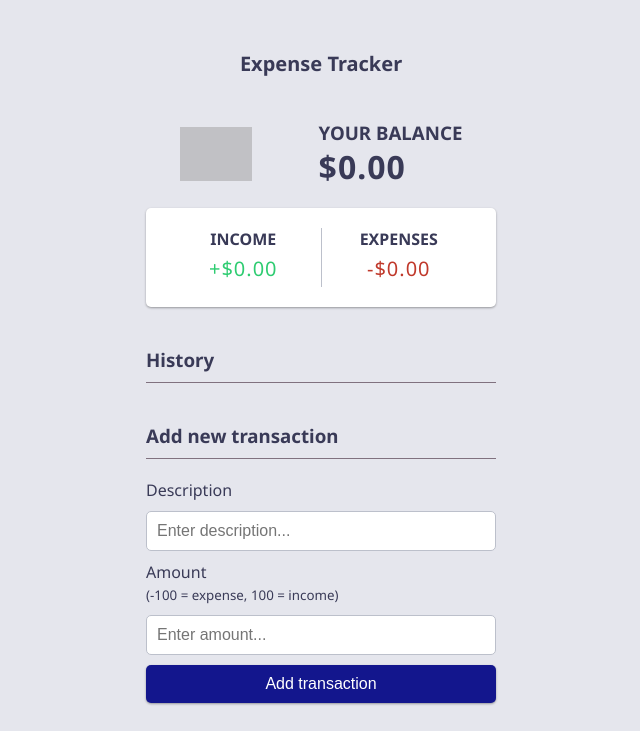
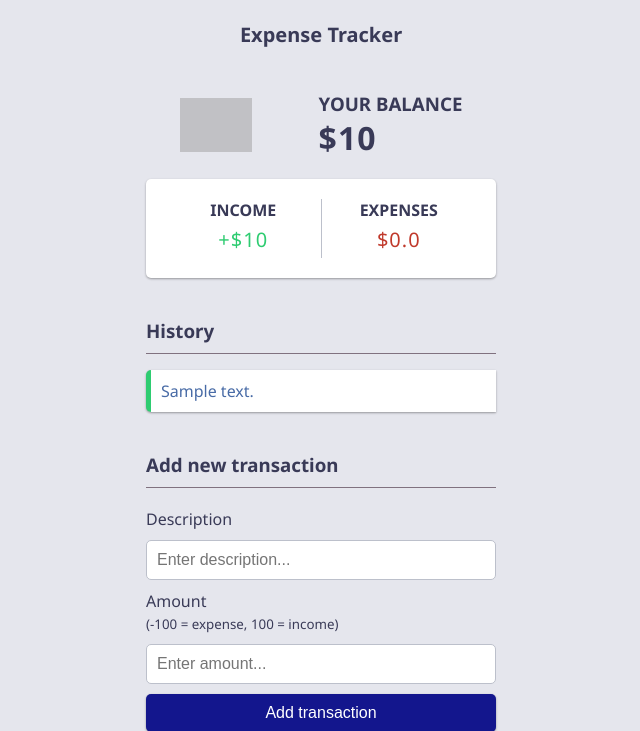
Before and after one commit to varunsahil10/Expense-Tracker, a Django app: page / in a window 1280 px wide. Shown: the top 731 px of the page, without its empty margins (319-959 px from the left). Run offline with Django 5.2, Linux system fonts and the light colour scheme; tables that the repository leaves empty hold one stand-in row (values such as "Sample post"); one stand-in notice (Sample message) is shown; some libraries are stand-ins or nearby versions; grey boxes are pictures that could not be loaded.

Commit message:
Transactions recording and balance update

```diff
--- a/expense/tracker/models.py
+++ b/expense/tracker/models.py
@@ -10,8 +10,11 @@ class BaseModel(models.Model):
         abstract = True
 
 class Transaction(BaseModel):
-    description = models.CharField(max_length=100)
-    amount = models.DecimalField(max_digits=10,decimal_places=2)
+    description = models.CharField(max_length=100, blank=False, null=False)
+    amount = models.DecimalField(max_digits=10,decimal_places=2, blank=False, null=False)
 
     class Meta:
-        ordering = ['description']
+        ordering = ['created_at']
+
+    def isNegative(self):
+        return self.amount < 0
--- a/expense/tracker/templates/base.html
+++ b/expense/tracker/templates/base.html
@@ -1,13 +1,16 @@
 <!DOCTYPE html>
 <html>
     <head>
+        {% block head %}
         <title>
             {% block title %}
                 Expense Tracker
             {% endblock %}
         </title>
         {% include 'styles.html' %}
+        {% endblock %}
     </head>
+
     <body>
         {% block body %}
 
--- a/expense/tracker/templates/index.html
+++ b/expense/tracker/templates/index.html
@@ -1,31 +1,40 @@
 {% extends 'base.html' %}
+{% block head %}
+{{ block.super }}
+<link rel="stylesheet" href="https://cdnjs.cloudflare.com/ajax/libs/font-awesome/4.0.0/css/font-awesome.css"
+    integrity="sha512-72McA95q/YhjwmWFMGe8RI3aZIMCTJWPBbV8iQY3jy1z9+bi6+jHnERuNrDPo/WGYEzzNs4WdHNyyEr/yXJ9pA=="
+    crossorigin="anonymous" referrerpolicy="no-referrer" />
+{% endblock head %}
 
 {% block body %}
 
 <h1>Expense Tracker</h1>
 <div class="container">
     <div class="header">
-    <img
-      src="https://i.ibb.co/jfScDTC/budget.png"
-      alt="Expense Tracker"
-    />
+        <img src="https://i.ibb.co/jfScDTC/budget.png" alt="Expense Tracker" />
         <div class="balance-container">
             <h2>Your Balance</h2>
-      <h2 id="balance" class="balance">$0.00</h2>
+            <h2 id="balance" class="balance">${{balance}}</h2>
         </div>
     </div>
     <div class="inc-exp-container">
         <div>
             <h4>Income</h4>
-      <p id="money-plus" class="money plus">+$0.00</p>
+            <p id="money-plus" class="money plus">+${{income}}</p>
         </div>
         <div>
             <h4>Expenses</h4>
-      <p id="money-minus" class="money minus">-$0.00</p>
+            <p id="money-minus" class="money minus">${{expense}}</p>
         </div>
     </div>
     <h3>History</h3>
-  <ul id="list" class="list"></ul>
+    <ul id="list" class="list">
+        {% for transaction in transactions %}
+        <li class="{% if transaction.isNegative %} minus {% else %} plus {% endif %}">
+            {{transaction.description}} <button class="delete-btn"><i class="fa fa-times"></i></button>
+        </li>
+        {% endfor %}
+    </ul>
     <h3>Add new transaction</h3>
 
     <form id="form" method="post">
@@ -37,10 +46,8 @@
             <input name="description" type="text" id="text" placeholder="Enter description..." required />
         </div>
         <div class="form-control">
-      <label for="amount"
-        >Amount <br />
-        <small>(-100 = expense, 100 = income)</small></label
-      >
+            <label for="amount">Amount <br />
+                <small>(-100 = expense, 100 = income)</small></label>
             <input name="amount" type="number" id="amount" placeholder="Enter amount..." required />
         </div>
         <button class="btn" type="submit">Add transaction</button>
@@ -51,4 +58,15 @@
     <p>Please add a description and amount</p>
 </div>
 
+<script>
+
+    {% if messages %}
+    {% for message in messages %}
+    alert("{{ message|safe }}");
+    {% endfor %}
+    {% endif %}
+
+</script>
+
+
 {% endblock %}
--- a/expense/tracker/views.py
+++ b/expense/tracker/views.py
@@ -1,17 +1,36 @@
 from django.shortcuts import render, redirect
 from django.contrib import messages
+from tracker.models import *
+from decimal import Decimal
+from django.db.models import Sum
 # Create your views here.
 def index(request):
-
+    context = {}
     if request.method == "POST":
         print(request.POST)
         form = request.POST
         description = form.get('description')
         amount = form.get('amount')
 
-        if not description or amount:
+        if not description and not amount:
+            messages.info(request, "Description or amount can't be blank.")
             return redirect('/')
 
-        print(description,amount)
+        Transaction.objects.create(
+            description = description,
+            amount = Decimal(amount)
+        )
 
-    return render(request, 'index.html')
+    transactions = Transaction.objects.all()
+
+    context.update({
+        'transactions': transactions,
+        'balance': transactions.aggregate(balance = Sum('amount')).get('balance',0.00) or 0.00,
+        'income': transactions.filter(amount__gte=0).aggregate(income = Sum('amount')).get('income',0.00) or 0.00,
+        'expense': transactions.filter(amount__lt = 0).aggregate(expense = Sum('amount')).get('expense',0.00) or 0.00,
+    })
+
+    print(context)
+
+
+    return render(request, 'index.html',context)
```
Also changed, not shown: expense/tracker/migrations/0004_alter_transaction_options.py (added). Lines whose indentation alone changed are shown as unchanged.
